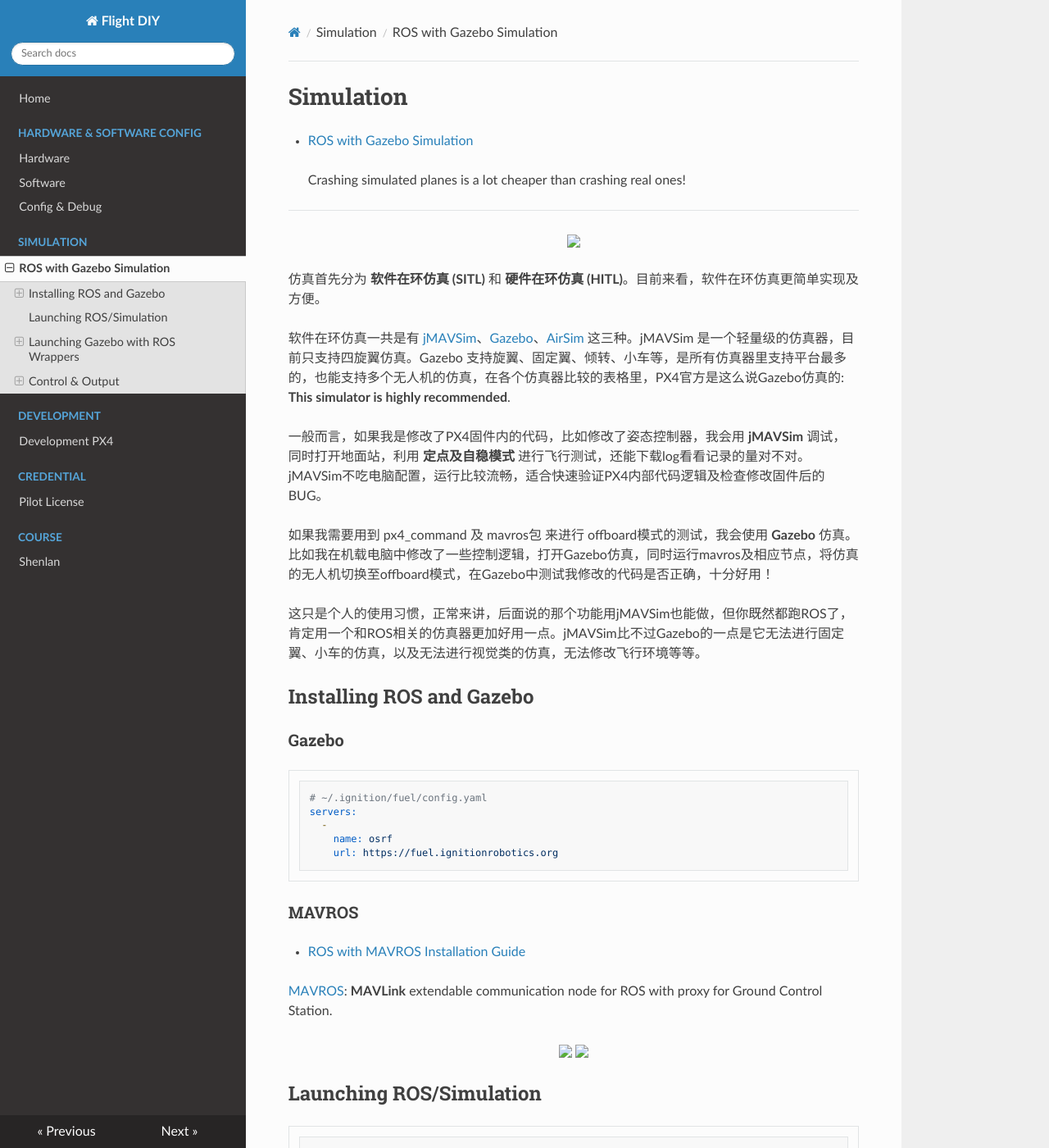
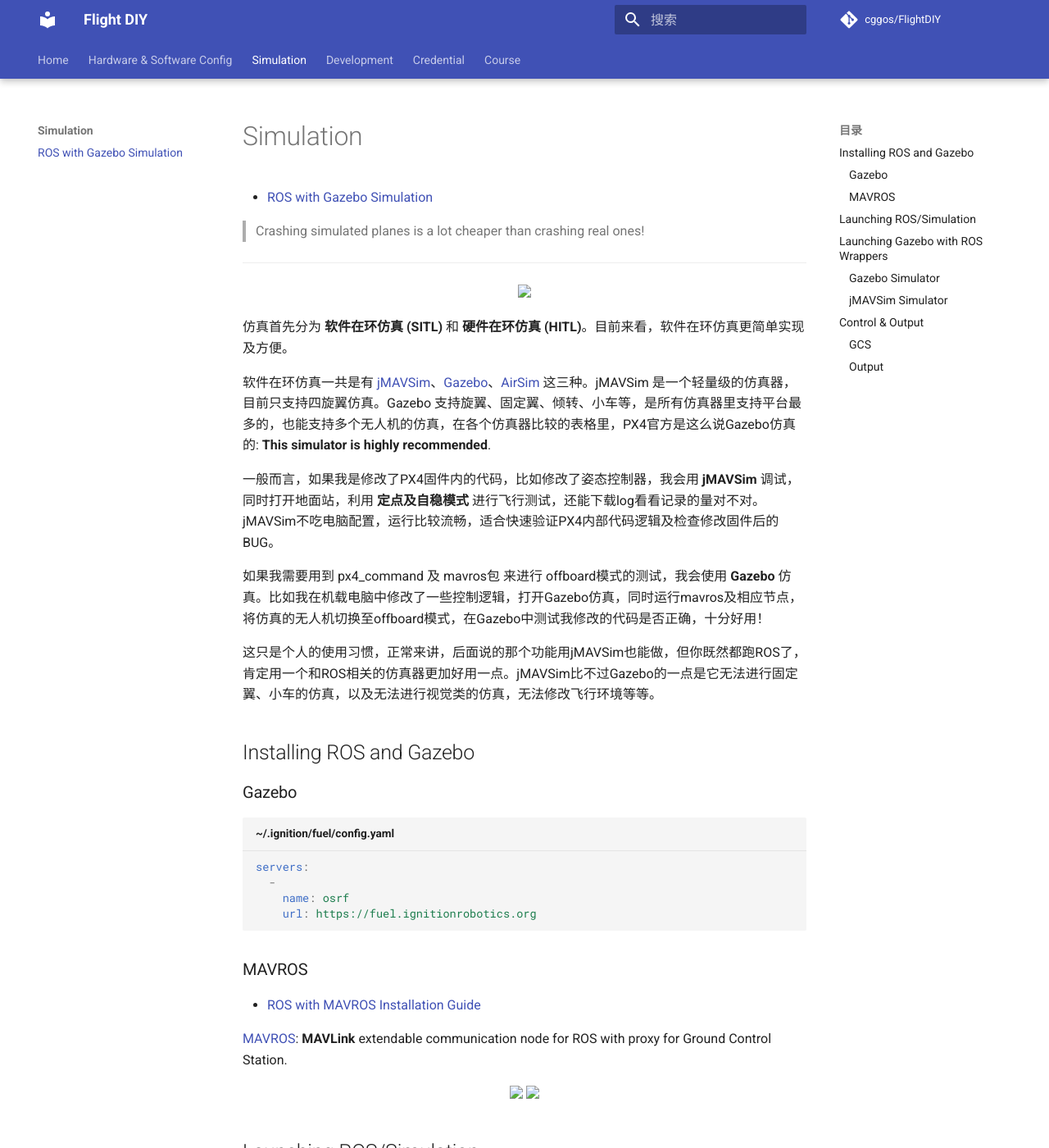
Before and after one commit to cggos/FlightDIY, an MkDocs documentation site: the page built from docs/simulation/ros_gazebo.md, in a window 1280 px wide and 1400 px high. Shown: the whole window at 82% size. Built offline with MkDocs 1.6.1 and Material for MkDocs 9.7.7, drawn with Linux system fonts in a browser that asks for light colours; nearby versions of some CDN libraries; comment, search, counter and statistics services are not loaded; some of the changed text lies outside the part shown.

Commit message:
update mkdocs.yml

````diff
--- a/docs/simulation/ros_gazebo.md
+++ b/docs/simulation/ros_gazebo.md
@@ -26,8 +26,7 @@
 
 ### Gazebo
 
-```yaml
-# ~/.ignition/fuel/config.yaml
+```yaml title="~/.ignition/fuel/config.yaml"
 servers:
   -
     name: osrf
@@ -41,8 +40,8 @@
 [MAVROS](http://wiki.ros.org/mavros): **MAVLink** extendable communication node for ROS with proxy for Ground Control Station.
 
 <p align="center">
-  <img src="../img/mavros.png" style="width:80%">
-  <img src="../img/mavlink.png" style="width:80%">
+  <img src="../img/mavros.png" style="width:90%">
+  <img src="../img/mavlink.png" style="width:90%">
 </p>
 
 
--- a/mkdocs.yml
+++ b/mkdocs.yml
@@ -1,54 +1,92 @@
 site_name: Flight DIY
+site_author: Gavin Gao
+site_url: https://mav.cgabc.xyz/
+site_description: Flight DIY
 
-site_description:
-
-site_author: Gavin Gao
-
-site_url:
+repo_url: https://github.com/cggos/FlightDIY
+repo_name: cggos/FlightDIY
 
 theme:
-  name: readthedocs # readthedocs material
+  name: material # readthedocs material
+  # logo: material/library
+  favicon: images/favicon.png
+  icon:
+    repo: fontawesome/brands/git-alt
   nav_style: light
-  # language: 'zh'
+  language: 'zh'
   # palette:
   #   primary: 'light blue'
   #   accent: 'indigo'
   feature:
     tabs: true
+  features:
+    - navigation.instant
+    - navigation.tracking
+    - navigation.tabs
+    - navigation.tabs.sticky
+    - navigation.sections
+    - navigation.expand
+    - navigation.prune
+    - navigation.indexes
+    - navigation.top
+    - toc.follow
+    # - toc.integrate
+    - content.code.annotate
+
+plugins:
+  - search
+  # - social
+  - tags
 
 markdown_extensions:
+  - abbr
+  - meta
+  - admonition
+  - attr_list
+  - def_list
+  - footnotes
   - toc:
       permalink: true # "#"
-      # baselevel: 5
+      toc_depth: 5
       separator: "_"
-  - admonition
-  - footnotes
-  - meta
-  - def_list
+      slugify: !!python/name:pymdownx.slugs.uslugify_cased
   - codehilite:
-      guess_lang: false
-      linenums: false
-  - pymdownx.highlight
+      guess_lang: true
+      linenums: true
   - pymdownx.inlinehilite
   - pymdownx.superfences
-  - pymdownx.snippets
   - pymdownx.arithmatex
-  - pymdownx.caret
   - pymdownx.critic
   - pymdownx.details
   - pymdownx.magiclink
+  - pymdownx.caret
   - pymdownx.mark
+  - pymdownx.tilde
   - pymdownx.smartsymbols
-  - pymdownx.tilde
+  - pymdownx.snippets
+  - pymdownx.highlight:
+      auto_title: true
+      anchor_linenums: true
+      linenums_style: pymdownx-inline
+  - pymdownx.tabbed:
+      alternate_style: true
   - pymdownx.betterem:
       smart_enable: all
   - pymdownx.emoji:
-      emoji_generator: !!python/name:pymdownx.emoji.to_png
+      emoji_index: !!python/name:materialx.emoji.twemoji
+      emoji_generator: !!python/name:materialx.emoji.to_svg
+      # emoji_generator: !!python/name:pymdownx.emoji.to_png
   - pymdownx.tasklist:
       custom_checkbox: true
 
-plugins:
-  - search
+extra:
+  social:
+    - icon: fontawesome/brands/github
+      link: https://github.com/cggos
+      name: cggos on GitHub
+    - icon: fontawesome/brands/twitter
+      link: https://twitter.com/CGiABC
+      name: CGABC on Twitter
 
 nav:
   - Home: 'index.md'
````
